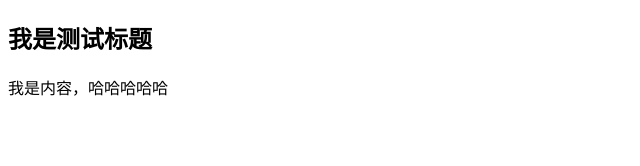
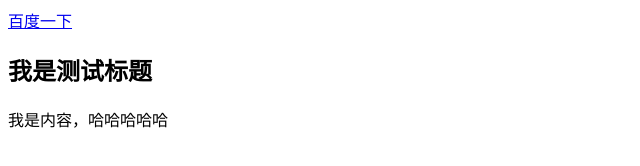
Before and after one commit to 1ameet3/git-demo, a plain HTML site: page index.html in a window 1280 px wide. Shown: the whole page, without its empty margins (0-640 px from the left). Drawn offline with Linux system fonts and the light colour scheme.

Commit message:
修改入口文ä»cba.js文件

```diff
--- a/index.html
+++ b/index.html
@@ -9,6 +9,7 @@
 </head>
 <body>
 
+<a href="#">百度一下</a>
 	<h2>我是测试标题</h2>
 	<p>我是内容，哈哈哈哈哈</p>
 
--- a/js/cba.js
+++ b/js/cba.js
@@ -1 +1,3 @@
 console.log("cba")
+
+console.log("嘻嘻嘻加油！")
```
